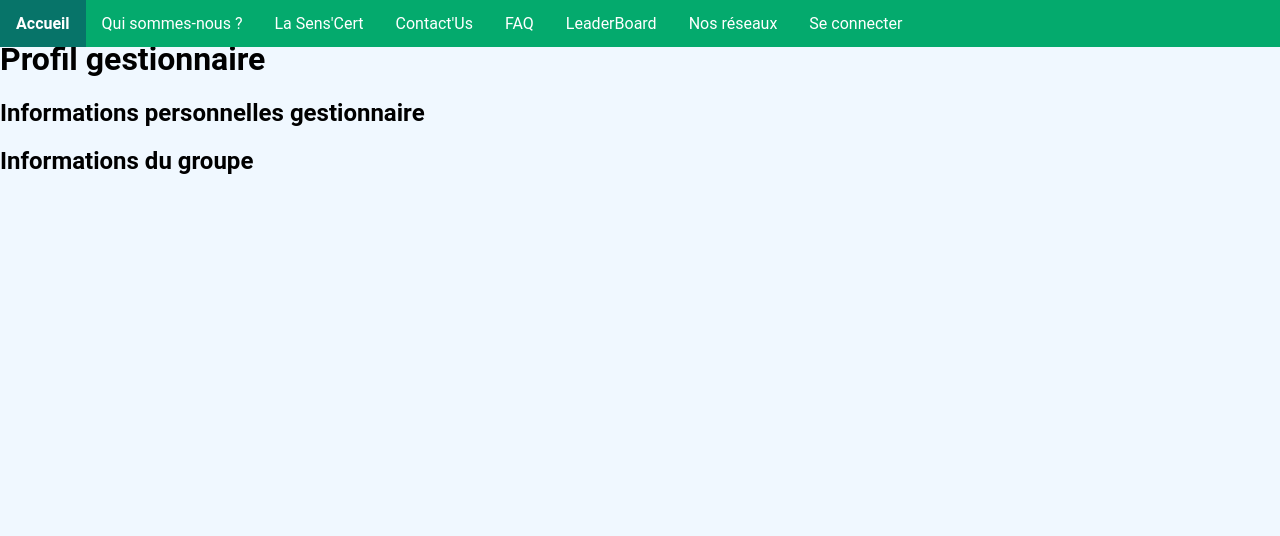
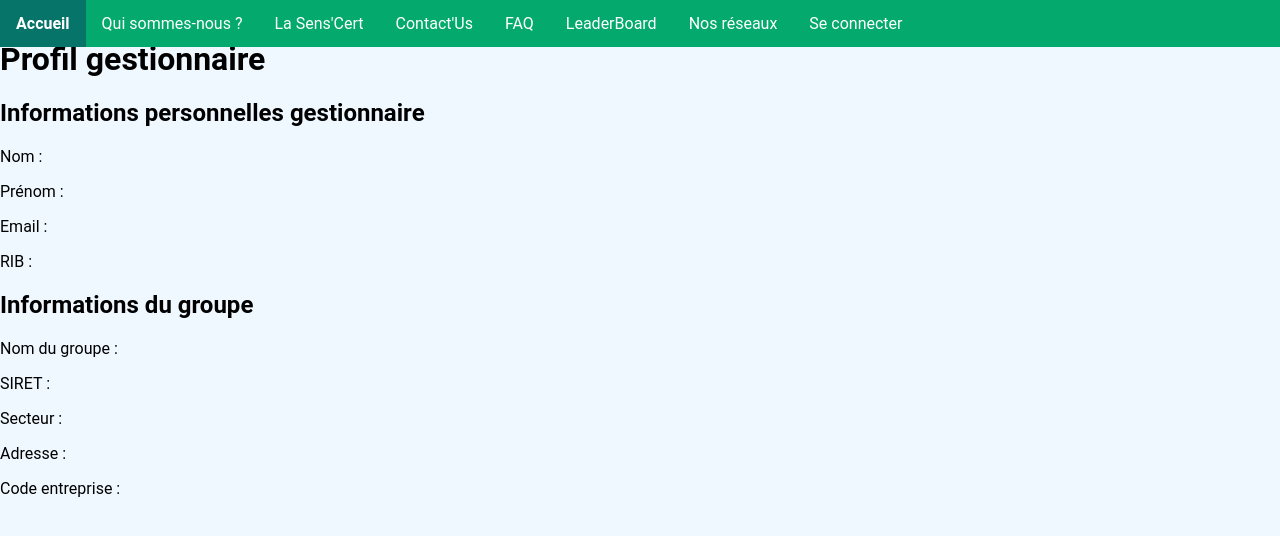
Before and after one commit to arthurpochart/Sens-Us, a PHP site: page /Sens-Us/PHP/profilGest.php in a window 1280 px wide. Shown: the top 536 px of the page. Run offline with PHP 8.4, Linux system fonts and the light colour scheme; tables that the repository leaves empty hold one stand-in row (values such as "Sample post").

Commit message:
Ajout nom devant infos client

```diff
--- a/PHP/profilGest.php
+++ b/PHP/profilGest.php
@@ -39,18 +39,18 @@ $donneesGroupe = $reponsesGroupe->fetch();
 
     <h1>Profil gestionnaire</h1>
     <h2>Informations personnelles gestionnaire</h2>
-    <p><?php echo $donneesGest['Nom'] ?></p>
-    <p><?php echo $donneesGest['Prenom'] ?></p>
-    <p><?php echo $donneesGest['Email'] ?></p>
-    <p><?php echo $donneesGest['RIB'] ?></p>
+    <p>Nom : <?php echo $donneesGest['Nom'] ?></p>
+    <p>Prénom : <?php echo $donneesGest['Prenom'] ?></p>
+    <p>Email : <?php echo $donneesGest['Email'] ?></p>
+    <p>RIB : <?php echo $donneesGest['RIB'] ?></p>
 
 
     <h2>Informations du groupe</h2>
-    <p><?php echo $donneesGroupe['NomGroupe'] ?></p>
-    <p><?php echo $donneesGroupe['SIRET'] ?></p>
-    <p><?php echo $donneesGroupe['Secteur'] ?></p>
-    <p><?php echo $donneesGroupe['Adresse'] ?></p>
-    <p><?php echo $donneesGroupe['Code'] ?></p>
+    <p>Nom du groupe : <?php echo $donneesGroupe['NomGroupe'] ?></p>
+    <p>SIRET : <?php echo $donneesGroupe['SIRET'] ?></p>
+    <p>Secteur : <?php echo $donneesGroupe['Secteur'] ?></p>
+    <p>Adresse : <?php echo $donneesGroupe['Adresse'] ?></p>
+    <p>Code entreprise : <?php echo $donneesGroupe['Code'] ?></p>
 </body>
 
 </html>
```
Also changed, not shown: PHP/profilMembre.php (+8 -8 lines).
